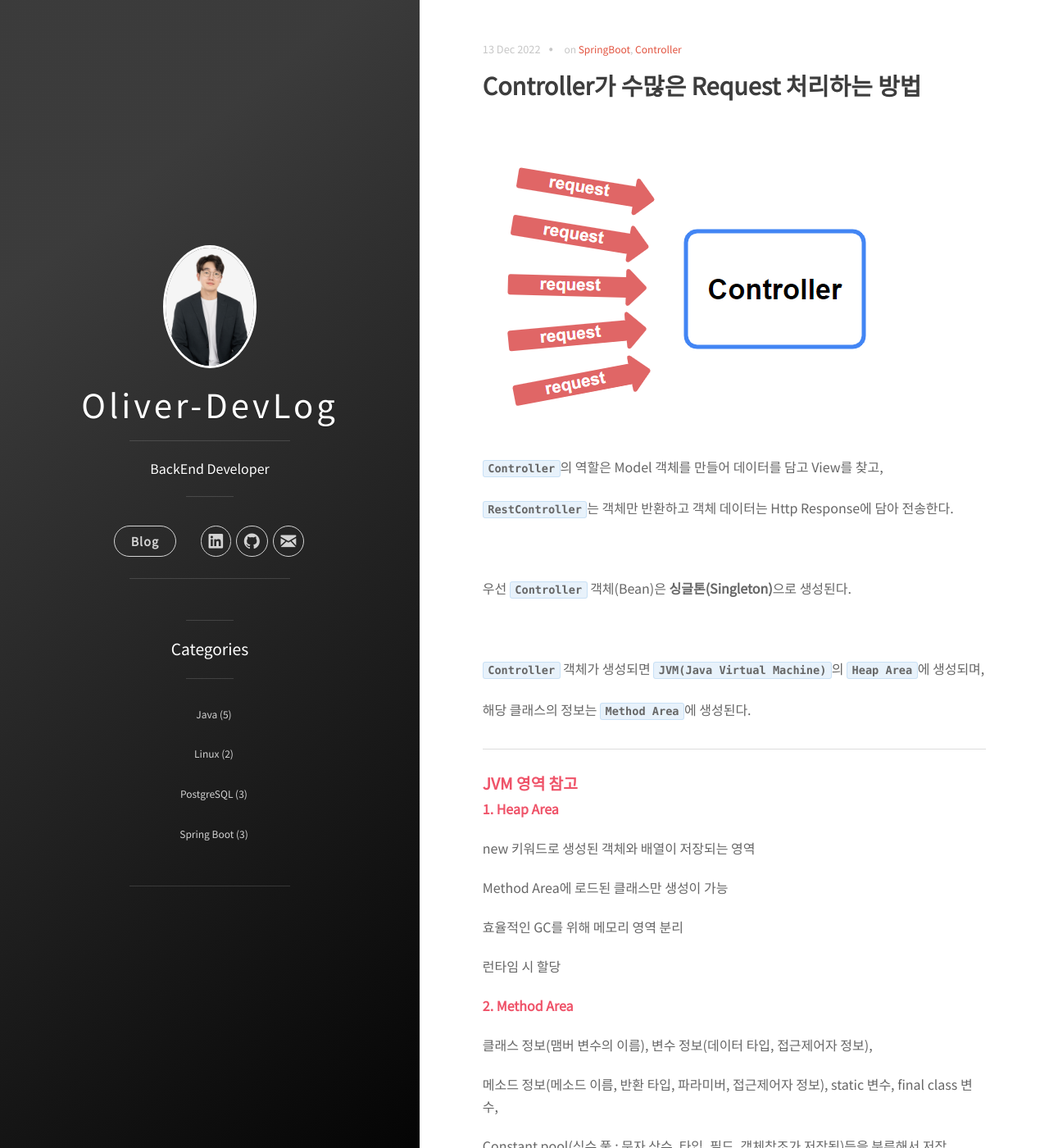
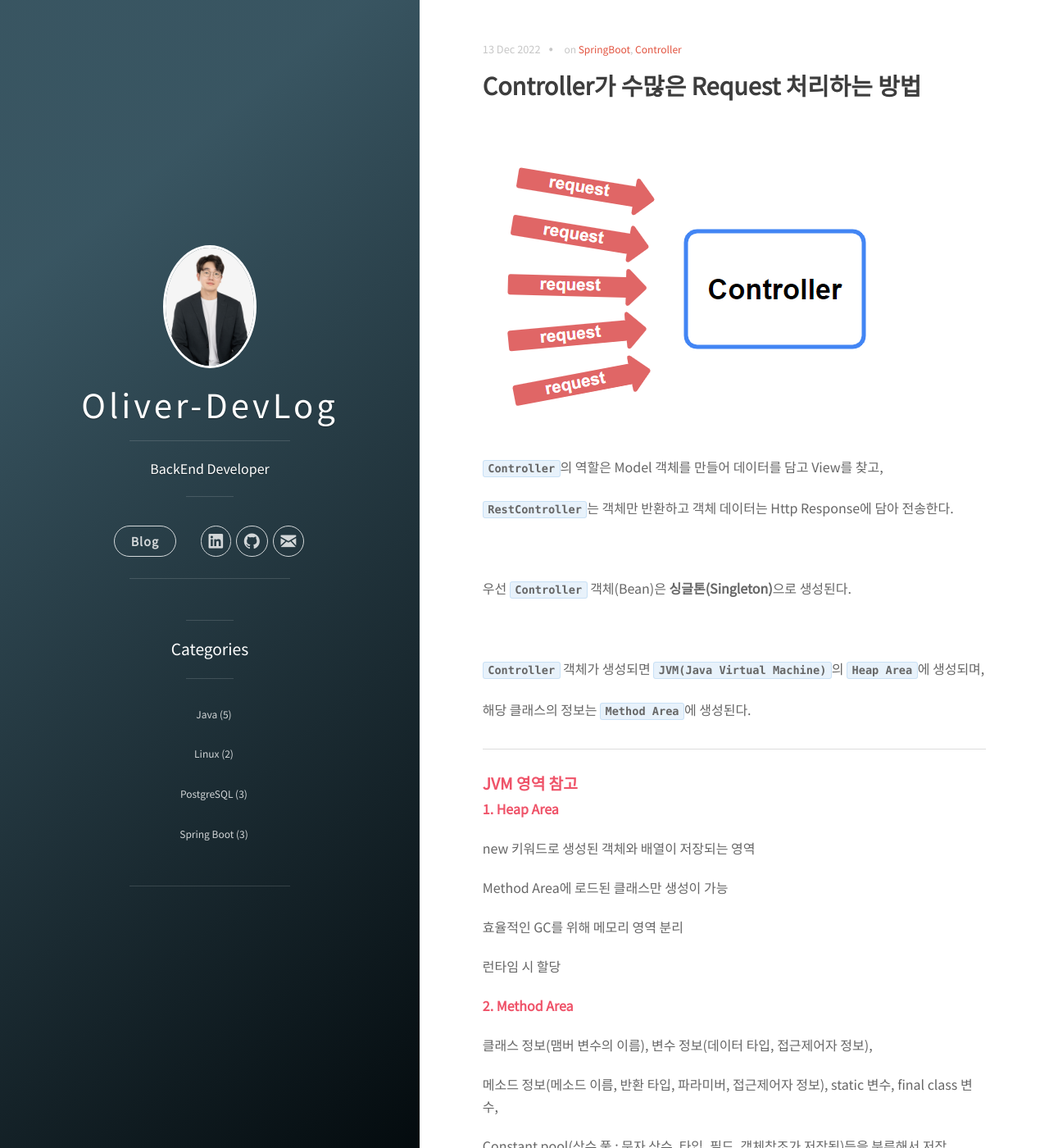
Before and after one commit to ardente6320/ardente6320.github.io, a Jekyll site: the page built from _posts/Spring Boot/2022-12-13-springboot-3.md, in a window 1280 px wide and 1400 px high. Shown: the whole window at 82% size. Built offline with Jekyll 4.4.1, drawn with Linux system fonts in a browser that asks for light colours; some of the changed text lies outside the part shown.

Commit message:
color changed

```diff
--- a/_includes/header.html
+++ b/_includes/header.html
@@ -4,7 +4,7 @@
 </span>
 
 <header class="panel-cover {% if site.disable_landing_page %}panel-cover--collapsed{% endif %}"
-  style="background-color: #101010;">
+  style="background-color: #00b3ff;">
   <div class="panel-main">
 
     <div class="panel-main__inner panel-inverted">
--- a/_posts/Spring Boot/2022-12-13-springboot-3.md
+++ b/_posts/Spring Boot/2022-12-13-springboot-3.md
@@ -42,7 +42,7 @@ Method Area에 로드된 클래스만 생성이 가능
 
 메소드 정보(메소드 이름, 반환 타입, 파라미버, 접근제어자 정보), static 변수, final class 변수,
 
-Constant pool(싱수 풀 : 문자 상수, 타입, 필드, 객체참조가 저장됨)등을 분류해서 저장
+Constant pool(상수 풀 : 문자 상수, 타입, 필드, 객체참조가 저장됨)등을 분류해서 저장
 
 JVM이 동작해서 클래스가 로딩될 때 생성
 
--- a/_sass/uno.scss
+++ b/_sass/uno.scss
@@ -1214,7 +1214,7 @@ hr {
 	width: 100%;
 	max-width: none;
 	height: 100%;
-	background-color: #101010;
+	background-color: #00b3ff;
 	//background: url(../images/background-cover.jpg) top left no-repeat #666666;
 	background-size: cover; }
 
```
